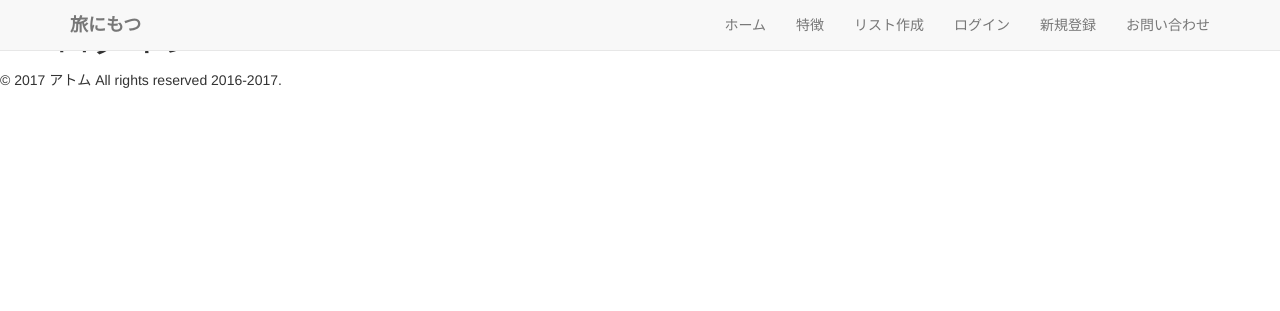
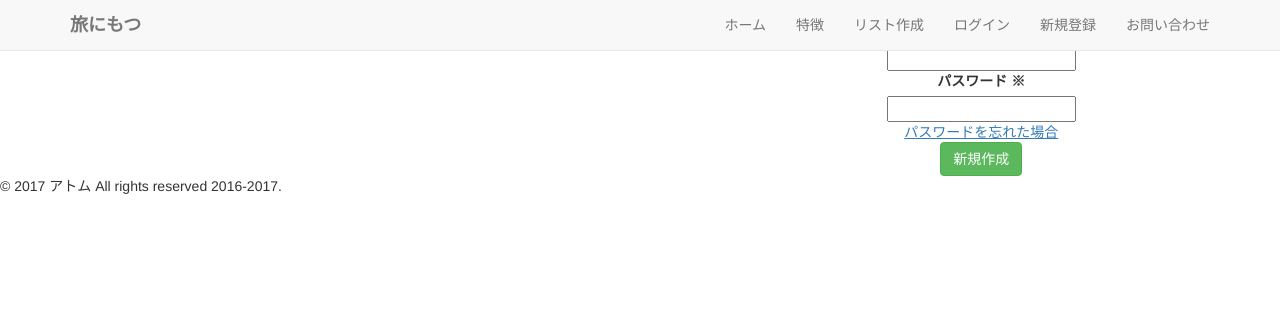
Before and after one commit to otomoyoshi/atom, a PHP site: page /sign_in.php in a window 1280 px wide. Shown: the top 311 px of the page. Run offline with PHP 8.4, Linux system fonts and the light colour scheme; some libraries are stand-ins or nearby versions; some web fonts are replaced.

Commit message:
画像の変更

```diff
--- a/theme/assets/css/contact.css
+++ b/theme/assets/css/contact.css
@@ -4,6 +4,12 @@
   /*background-color: rgba(0,0,0,0.7);*/
   /*border-radius: 8px;*/
   box-shadow: 4px 4px 4px rgba(0,0,0,0.2);
+}
+
+body {
+  background: url(../img/dark_beach1.jpg);
+  background-repeat: no-repeat;
+  background-size: cover;
 }
 
 .background_dark {
--- /dev/null
+++ b/theme/assets/css/sign_up.css
@@ -0,0 +1,5 @@
+body {
+  background: url(../img/dark_beach1.jpg);
+  background-repeat: no-repeat;
+  background-size: cover;
+}
--- a/theme/template/sign_in.php
+++ b/theme/template/sign_in.php
@@ -7,26 +7,66 @@
     <meta name="description" content="">
     <meta name="author" content="">
     <link rel="shortcut icon" href="../assets/img/favicon.png">
-
-    <title>旅にもつ</title>
     <?php require('load_css.php'); ?>
+    <link rel="stylesheet" type="text/css" href="../assets/css/sign_in.css">
 
   </head>
-
   <body>
-  <?php require('header.php'); ?>
+    <?php require('header.php'); ?>
 
     <div id="headerwrap">
       <div class="container">
         <div class="row">
-          <h1>ログイン</h1>
+          <div class="col-xs-offset-1 col-lg-5 title_show">旅にもつ</div>
+        </div>
+        <div class="row">
+          <div class="col-xs-offset-1 col-lg-5 explain">
+
+          </div>
+          <div class="col-lg-offset-7 flame">
+            <div class="row">
+              <div class="col-lg-12">
+                <div class="row">
+                  <div class="col-lg-12">
+                    <div class="text-center text_loc">
+                        <label>メールアドレス ※</label><br>
+                        <input type="email" name="email"　placeholder="アカウント名">
+                    </div>
+                  </div>
+                </div>
+                <div class="row">
+                  <div class="col-lg-12">
+                    <div class="text-center text_loc">
+                      <label>パスワード ※</label><br>
+                      <input type="password" name="password" >
+                      <?php if (isset($errors['password']) && $errors['password'] == 'mistake') {?>
+                      <div class="alert alert-danger">メールアドレス・もしくはパスワードが間違っています</div>
+                      <?php } ?>
+                    </div>
+                  </div>
+                </div>
+                <div class="row">
+                  <div class="col-lg-12">
+                    <div class="text-center">
+                      <a href="" class="forget_passwprd"><u>パスワードを忘れた場合</u></a>
+                    </div>
+                  </div>
+                </div>
+                <div class="row">
+                  <div class="col-lg-12">
+                    <div class="text-center btn_location">
+                     <input type="submit" value="新規作成" class="btn btn-success" >
+                    </div>
+                  </div>
+                </div>
+              </div>
+            </div>
+          </div>
         </div>
       </div>
     </div>
-
-
-  <?php require('footer.php'); ?>
-  <?php require('load_js.php'); ?>
+    <?php require('footer.php'); ?>
+    <?php require('load_js.php'); ?>
 
   </body>
 </html>
--- a/theme/template/sign_up.php
+++ b/theme/template/sign_up.php
@@ -7,7 +7,8 @@
     <meta name="description" content="">
     <meta name="author" content="">
     <link rel="shortcut icon" href="../assets/img/favicon.png">
-
+    <?php require('load_css.php'); ?>
+    <link rel="stylesheet" type="text/css" href="../assets/css/sign_up.css">
 
 
       <!-- <div class="center-block"> -->
@@ -17,7 +18,6 @@
         </div> -->
 
     </div>
-    <?php require('load_css.php'); ?>
 
   </head>
   <body>
```
Also changed, not shown: theme/assets/css/sign_in.css (added, +26 -0 lines), theme/template/load_css.php (line endings or trailing spaces).
